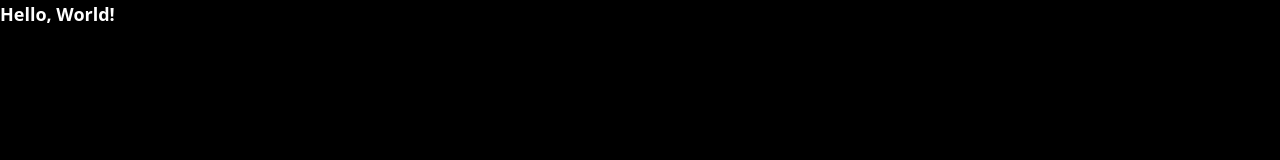
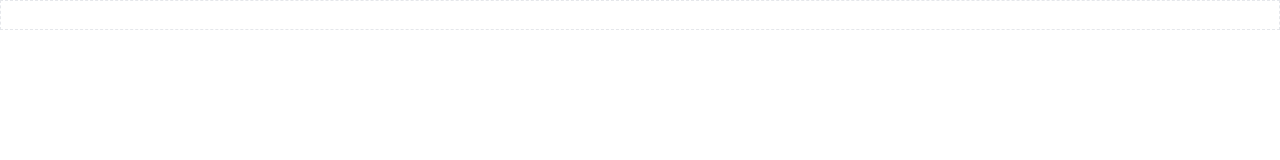
Before and after one commit to mariamkechad/Exami, a website: page frontend/index.html in a window 1280 px wide. Drawn offline with nearby package versions, Linux system fonts and the light colour scheme.

Commit message:
fix(tailwindcss): remove css file, use tailwindcss cdn instead

```diff
--- a/frontend/index.html
+++ b/frontend/index.html
@@ -59,7 +59,6 @@
 <!doctype html>
 <html lang="fr">
   <head>
-    <link rel="stylesheet" href="style.css" />
     <link
       href="https://cdn.jsdelivr.net/npm/tailwindcss@2.2.19/dist/tailwind.min.css"
       rel="stylesheet"
@@ -68,7 +67,13 @@
     <meta http-equiv="refresh" content="2" />
     <title>Exami - your place to create/pass exams</title>
   </head>
-  <body class="bg-black text-white">
-    <div class="text-lg font-bold">Hello, World!</div>
+  <body class="border border-dashed text-white">
+    <div class="">
+      <!-- navebar -->
+      <nav></nav>
+      <main class="text-lg font-bold">Hello, World!</main>
+      <!-- side -->
+      <div></div>
+    </div>
   </body>
 </html>
--- a/frontend/style.css
+++ /dev/null
@@ -1,4 +0,0 @@
-body {
-  margin: 0;
-  padding: 0;
-}
```
